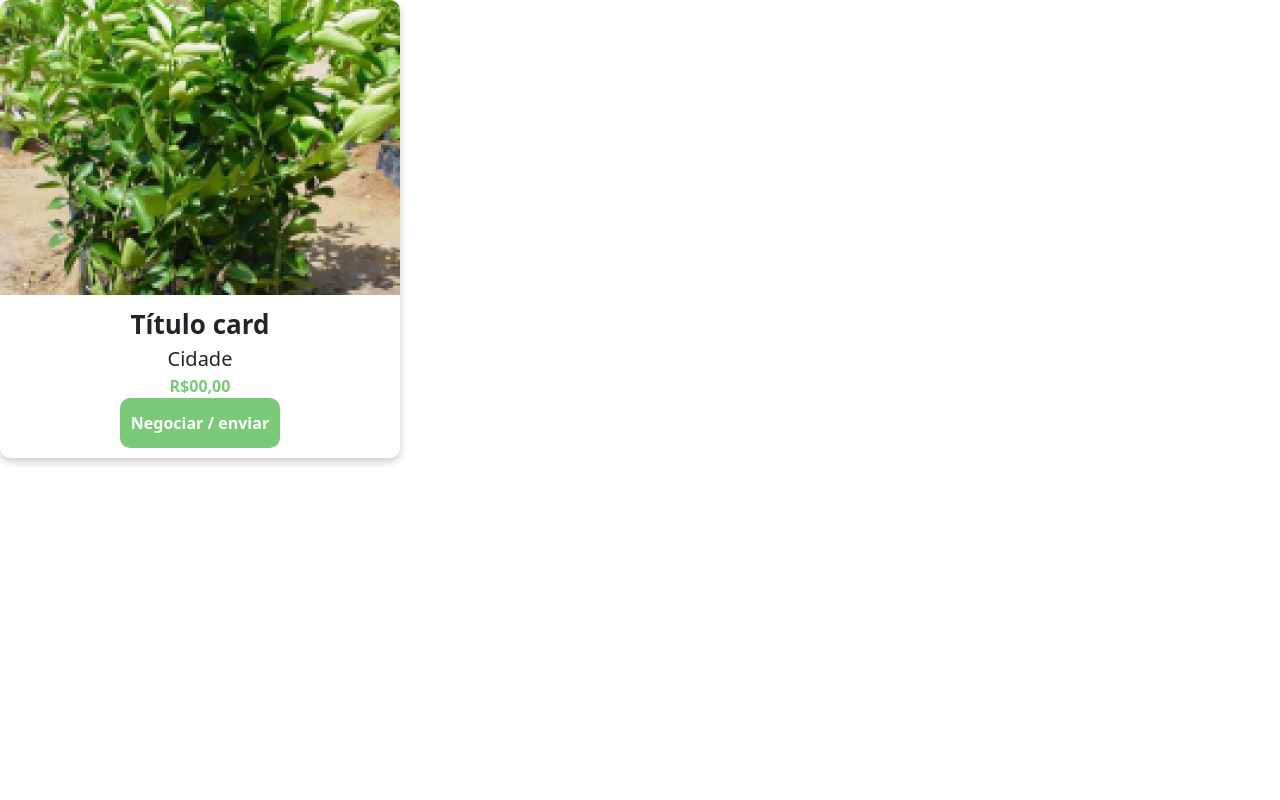
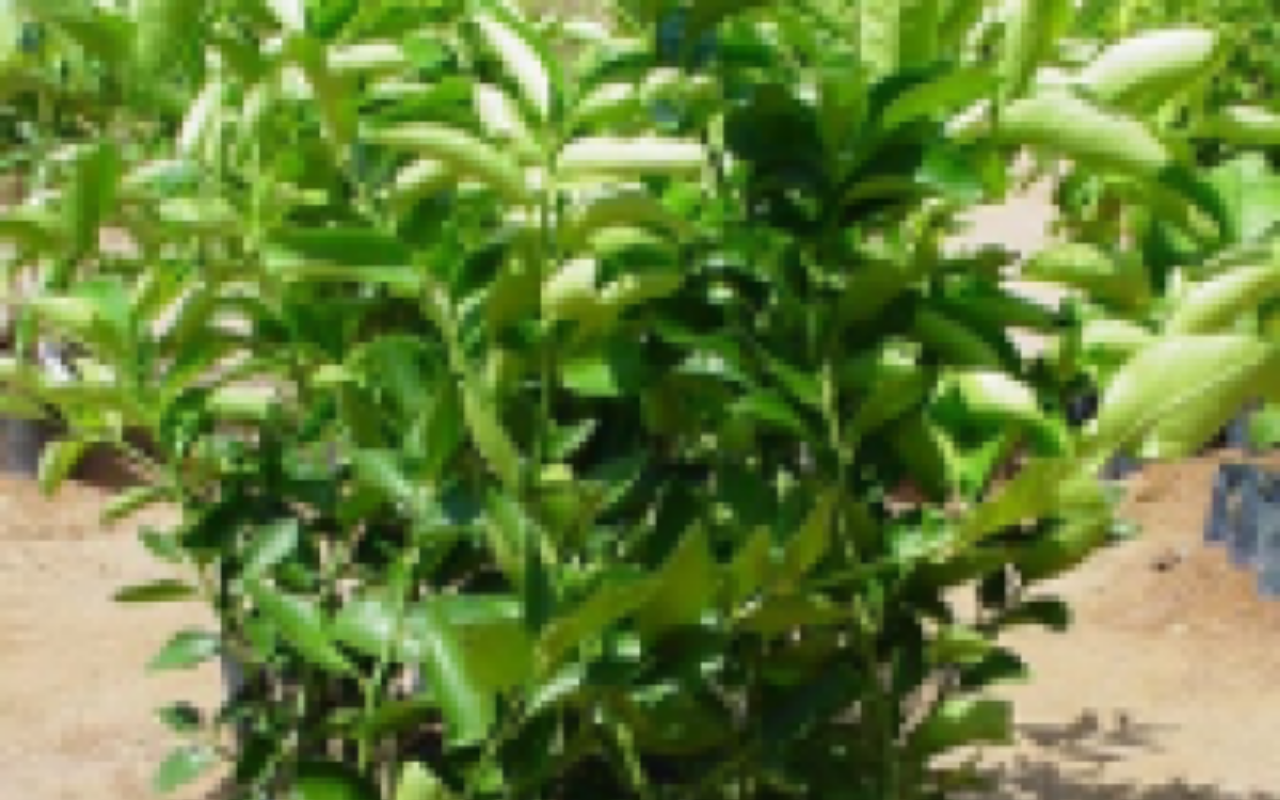
Before and after one commit to JustByAgro/FrontEnd, an Angular app: page /card in a window 1280 px wide. Shown: the top 800 px of the page. Built offline with nearby package versions, Linux system fonts and the light colour scheme.

Commit message:
refactor: card mais moldavel

```diff
--- a/src/app/components/card/card.component.scss
+++ b/src/app/components/card/card.component.scss
@@ -1,20 +1,36 @@
 @import '../../../styles.scss';
+
+* {
+    margin: 0;
+    padding: 0;
+    box-sizing: border-box;
+}
 
 .card-jb{
     box-shadow: 0px 4px 8px rgba(0, 0, 0, 0.2);
-    border-radius: 4px;
+    border-radius: 0;
     overflow: hidden;
-    width: 400px;
-    border-radius: 10px;
+    width: 100%;
+
+    img {
+        width: 100%;
+        height: auto;
+        object-fit: cover;
+    }
 
     div{
         display: flex;
         flex-direction: column;
         align-items: center;
+        justify-content: center;
+        gap: 5px;
+
         padding: 10px;
+        height: 190px;
 
         .title{
-            font-size: 26px;
+            margin: 0;
+            font-size: 20px;
             font-weight: bold;
         }
         .city{
@@ -28,14 +44,14 @@
     }
 
 }
+
 @media screen and (max-width:480px) {
 .card-jb{
     box-shadow: 0px 4px 8px rgba(0, 0, 0, 0.2);
-    border-radius: 4px;
     overflow: hidden;
     width: 160px;
     height: 200px;
-    border-radius: 10px;
+
     img{
         height: 100px;
         width: 100%;
```
